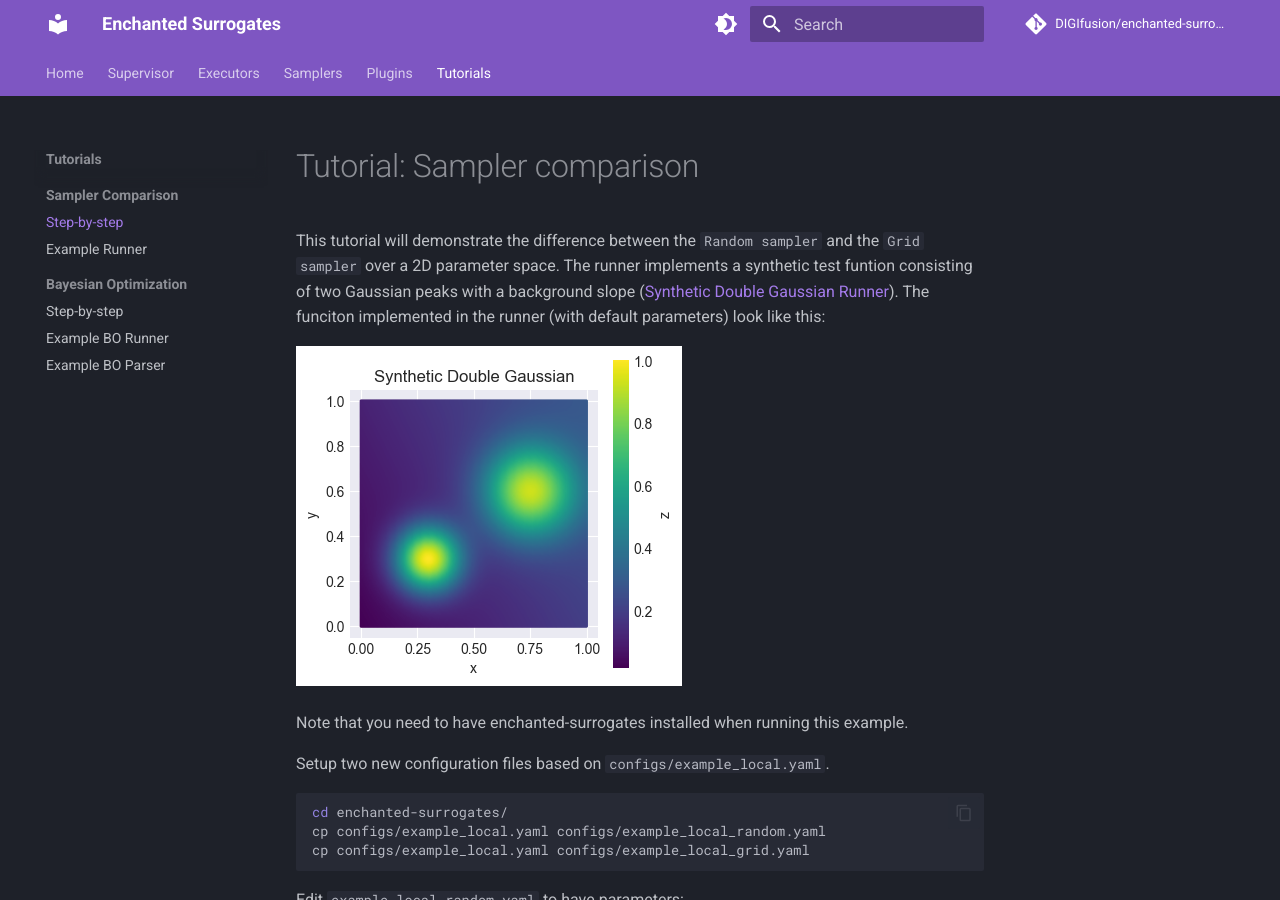
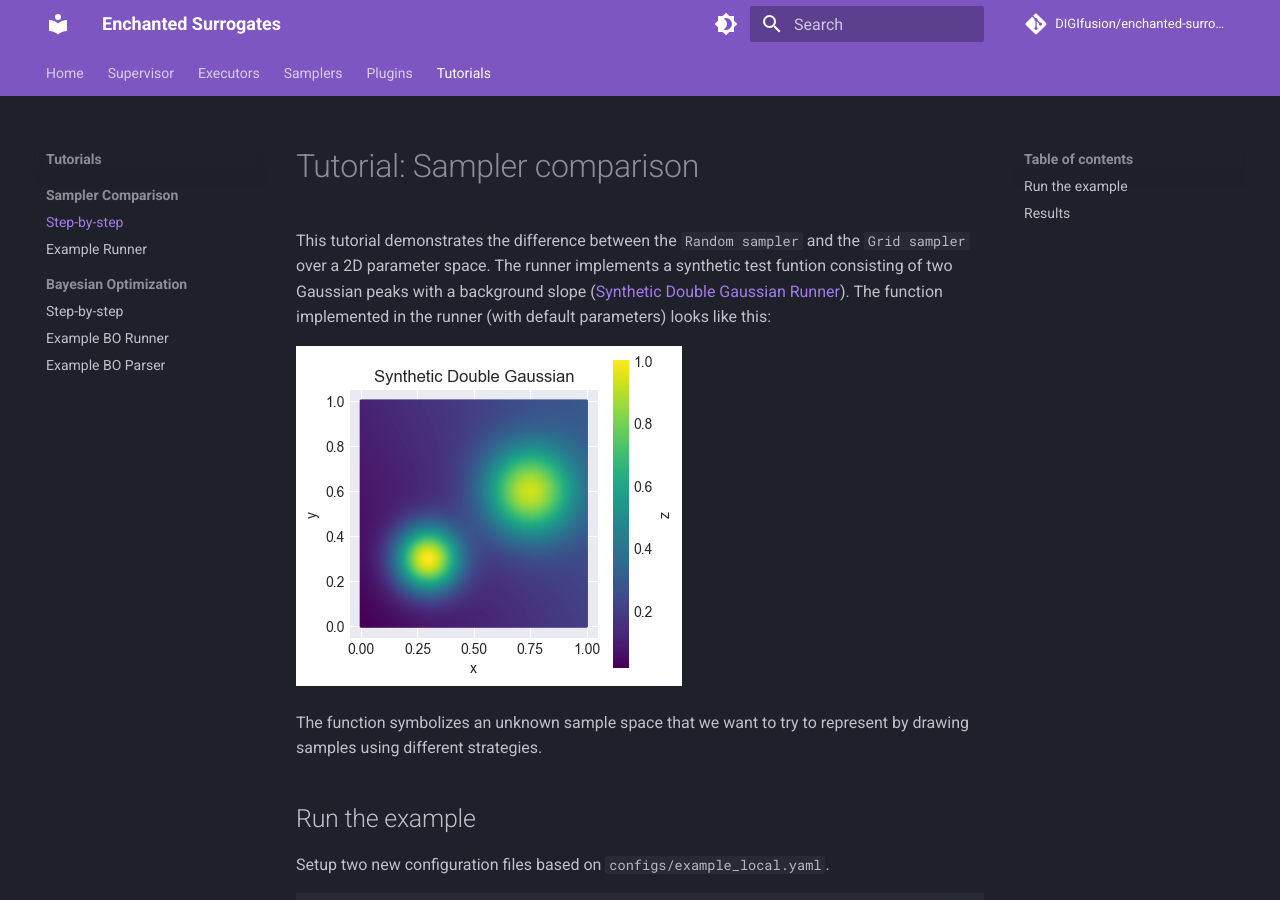
Before and after one commit to DIGIfusion/enchanted-surrogates, an MkDocs documentation site: the page built from docs/tutorials/example_workflow.md, in a window 1280 px wide and 900 px high. Built offline with MkDocs 1.6.1 and Material for MkDocs 9.7.7, drawn with Linux system fonts in a browser that asks for light colours; comment, search, counter and statistics services are not loaded; some of the changed text lies outside the part shown.

Commit message:
Update example_workflow.md

````diff
--- a/docs/tutorials/example_workflow.md
+++ b/docs/tutorials/example_workflow.md
@@ -1,12 +1,13 @@
 # Tutorial: Sampler comparison
 
-This tutorial will demonstrate the difference between the `Random sampler` and the `Grid sampler` over a 2D parameter space. The runner implements a synthetic test funtion consisting of two Gaussian peaks with a background slope ([Synthetic Double Gaussian Runner](runners/synthetic_double_gaussian_runner.md)).
-The funciton implemented in the runner (with default parameters) look like this:
+This tutorial demonstrates the difference between the `Random sampler` and the `Grid sampler` over a 2D parameter space. The runner implements a synthetic test funtion consisting of two Gaussian peaks with a background slope ([Synthetic Double Gaussian Runner](runners/synthetic_double_gaussian_runner.md)).
+The function implemented in the runner (with default parameters) looks like this:
 
 ![double gaussian](img/synthetic_double_gaussian.png)
 
-Note that you need to have enchanted-surrogates installed when running this example.
+The function symbolizes an unknown sample space that we want to try to represent by drawing samples using different strategies.
 
+## Run the example
 Setup two new configuration files based on `configs/example_local.yaml`.
 
 ```bash
@@ -70,6 +71,8 @@ python src/run.py -cf configs/example_local_grid.yaml
 
 This will create two separate directories, both containing 100 samples over the same parameter space but distributed differently.
 
+## Results
+
 Now we can take a look at the generated samples by reading the summary files `enchanted_dataset.csv`.
 
 ```python
@@ -114,4 +117,4 @@ The above code snippet will create a figure that displays how the distribution o
 
 ![](img/random_vs_grid.png)
 
-This example demonstrates only two of the available samplers. Which sampler to use depends on your application.
+Sampling gives us an approximative representation of the actual underlying function (in this case the double gaussian). This example demonstrates only two of the available samplers. Which sampler to use depends on your application.
````
